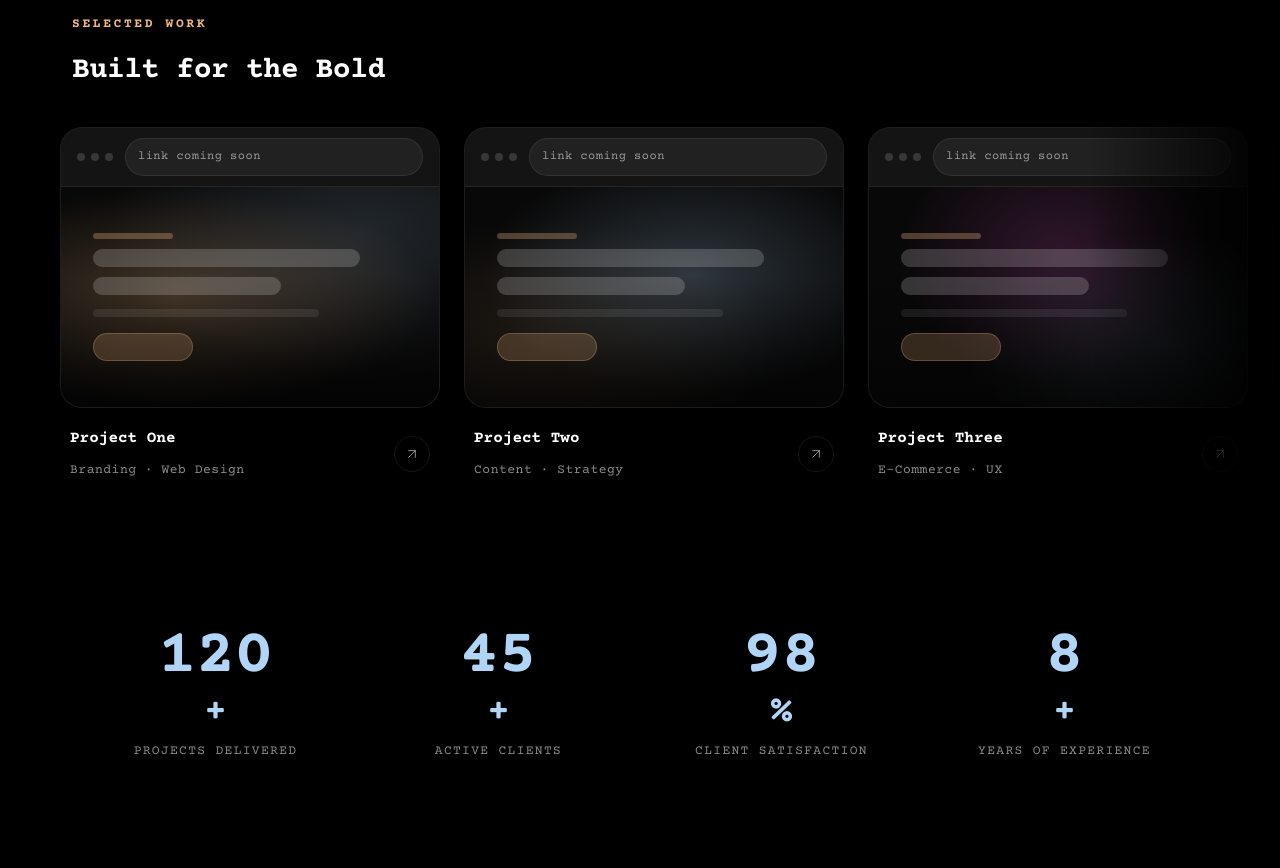
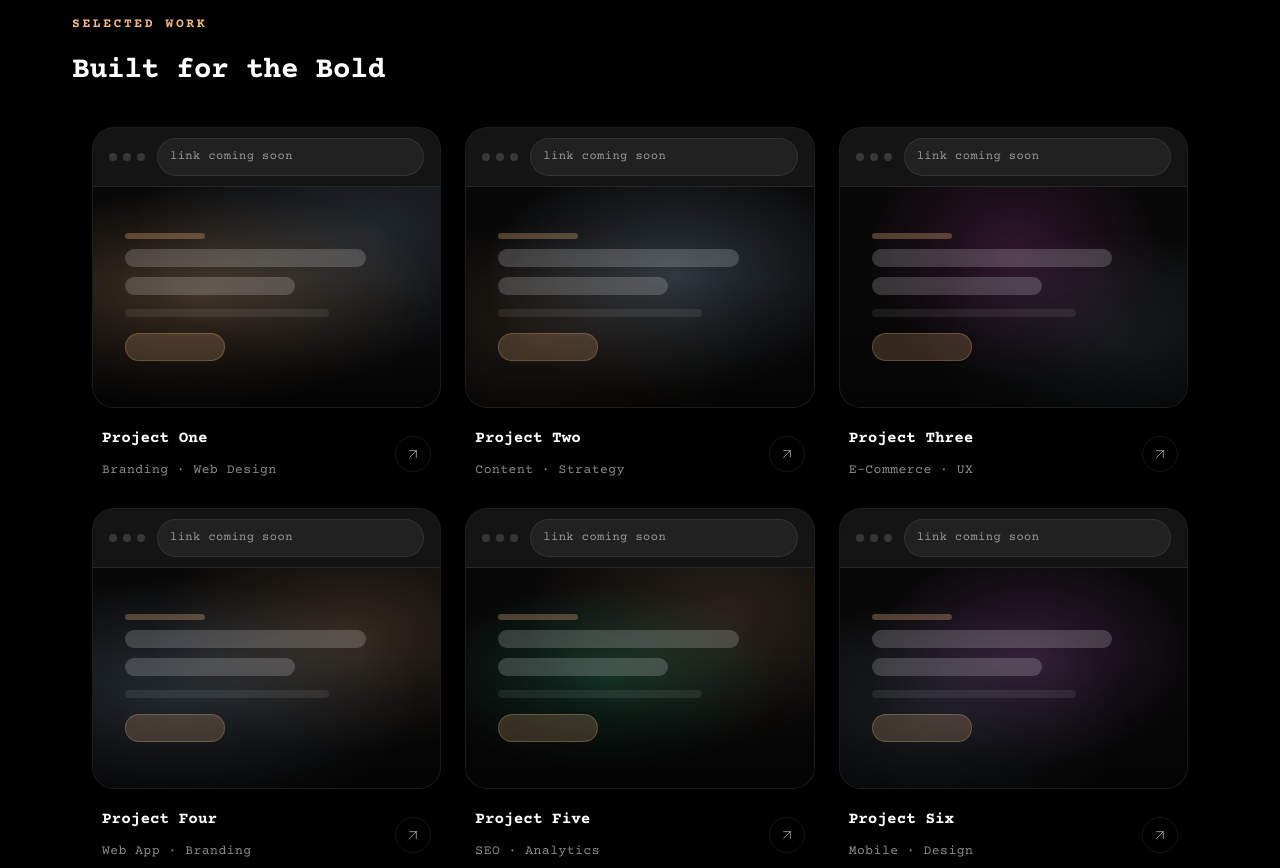
Before and after one commit to AedanCoder02/oasis-studio, a website built with Vite: page index.html in a window 1280 px wide. Shown: the part 1040-1908 px from the top of the page. Built offline with nearby package versions, Linux system fonts and the light colour scheme.

Commit message:
layout: convert portfolio from flex-scroll to 3-col grid, add gradient 5+6

```diff
--- a/src/styles/layout.css
+++ b/src/styles/layout.css
@@ -708,35 +708,19 @@
 
 .portfolio-track-wrap {
   width: 100%;
-  overflow-x: auto;
-  -webkit-overflow-scrolling: touch;
-  scrollbar-width: none;
-  padding-bottom: var(--space-8);
-  /* Right-edge fade so users know there's more to scroll */
-  -webkit-mask-image: linear-gradient(to right, black 85%, transparent 100%);
-  mask-image: linear-gradient(to right, black 85%, transparent 100%);
-  cursor: grab;
-}
-
-.portfolio-track-wrap:active {
-  cursor: grabbing;
-}
-
-.portfolio-track-wrap::-webkit-scrollbar {
-  display: none;
 }
 
 .portfolio-track {
-  display: flex;
+  display: grid;
+  grid-template-columns: repeat(3, 1fr);
   gap: var(--space-24);
-  padding: 0 max(2rem, calc((100vw - 1160px) / 2));
-  width: max-content;
+  max-width: 1160px;
+  margin: 0 auto;
+  padding: 0 2rem;
 }
 
 /* ---- Card ---- */
 .portfolio-card {
-  width: 380px;
-  flex-shrink: 0;
   display: flex;
   flex-direction: column;
   gap: var(--space-16);
@@ -821,6 +805,16 @@
 .fp-gradient-4 {
   background: radial-gradient(ellipse at 25% 60%, rgba(177, 213, 247, 0.2) 0%, rgba(0,0,0,0) 65%),
               radial-gradient(ellipse at 75% 30%, rgba(242, 184, 128, 0.18) 0%, rgba(0,0,0,0) 55%),
+              #080808;
+}
+.fp-gradient-5 {
+  background: radial-gradient(ellipse at 40% 50%, rgba(48, 207, 153, 0.2) 0%, rgba(0,0,0,0) 60%),
+              radial-gradient(ellipse at 75% 20%, rgba(242, 184, 128, 0.14) 0%, rgba(0,0,0,0) 55%),
+              #080808;
+}
+.fp-gradient-6 {
+  background: radial-gradient(ellipse at 55% 40%, rgba(200, 100, 220, 0.2) 0%, rgba(0,0,0,0) 60%),
+              radial-gradient(ellipse at 25% 70%, rgba(177, 213, 247, 0.14) 0%, rgba(0,0,0,0) 55%),
               #080808;
 }
 
```
